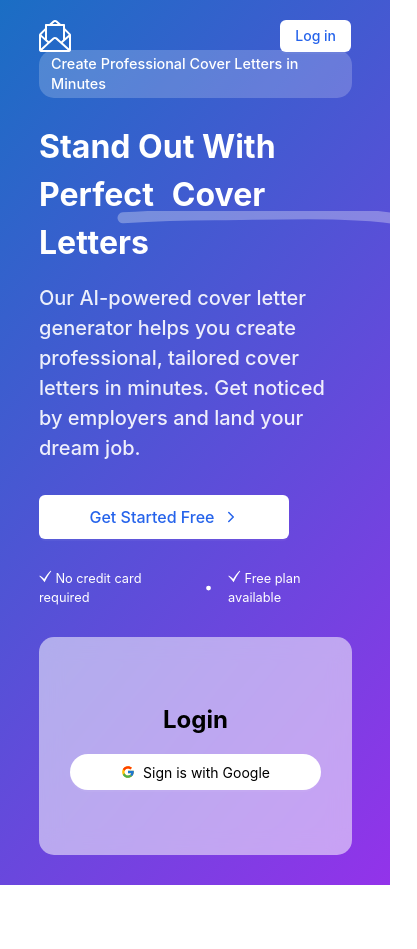
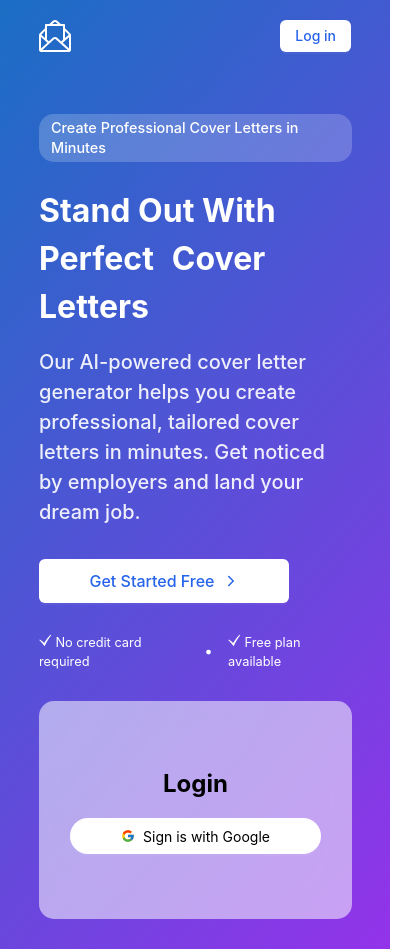
Before and after one commit to Aramex86/Cover-Letter-Generator, a React (Vite) app: page / in a window 390 px wide. Shown: the whole page, 417 px wide, since content can reach past the window. Before the commit the page ends 885 px from the top, so only its background shows below. Built offline with nearby package versions, Linux system fonts and the light colour scheme; no server answers.

Commit message:
feat(ui): Add mobile version to home page

```diff
--- a/src/Pages/Login/login-page.module.css
+++ b/src/Pages/Login/login-page.module.css
@@ -36,9 +36,11 @@
 
 .loginPage {
   display: flex;
-  justify-content: center;
+  justify-content: flex-start;
   align-items: center;
   min-height: 100vh;
+  min-width: 100%;
+  width: 100%;
   background: linear-gradient(130deg, #1a6ec4, #9333ea);
 }
 
@@ -54,15 +56,6 @@
   padding: 0;
   padding-top: 20px;
   background-color: transparent;
-  position: fixed;
-  top: 0;
-}
-
-@media screen and (min-width: 1600px) {
-  .loginHeader {
-    position: fixed;
-    top: 0;
-  }
 }
 
 .loginContent {
@@ -73,6 +66,13 @@
 }
 
 @media screen and (max-width: 768px) {
+  .loginContent {
+    grid-template-columns: 1fr;
+    grid-template-rows: repeat(5, auto);
+    margin-top: 50px;
+  }
+}
+@media screen and (max-width: 600px) {
   .loginContent {
     grid-template-columns: 1fr;
     grid-template-rows: repeat(5, auto);
@@ -179,6 +179,10 @@
   .heroDescription h1 {
     font-size: 2rem;
   }
+
+  .heroDescription svg {
+    display: none;
+  }
 }
 @media screen and (min-width: 1600px) {
   .heroDescription h1 {
```
